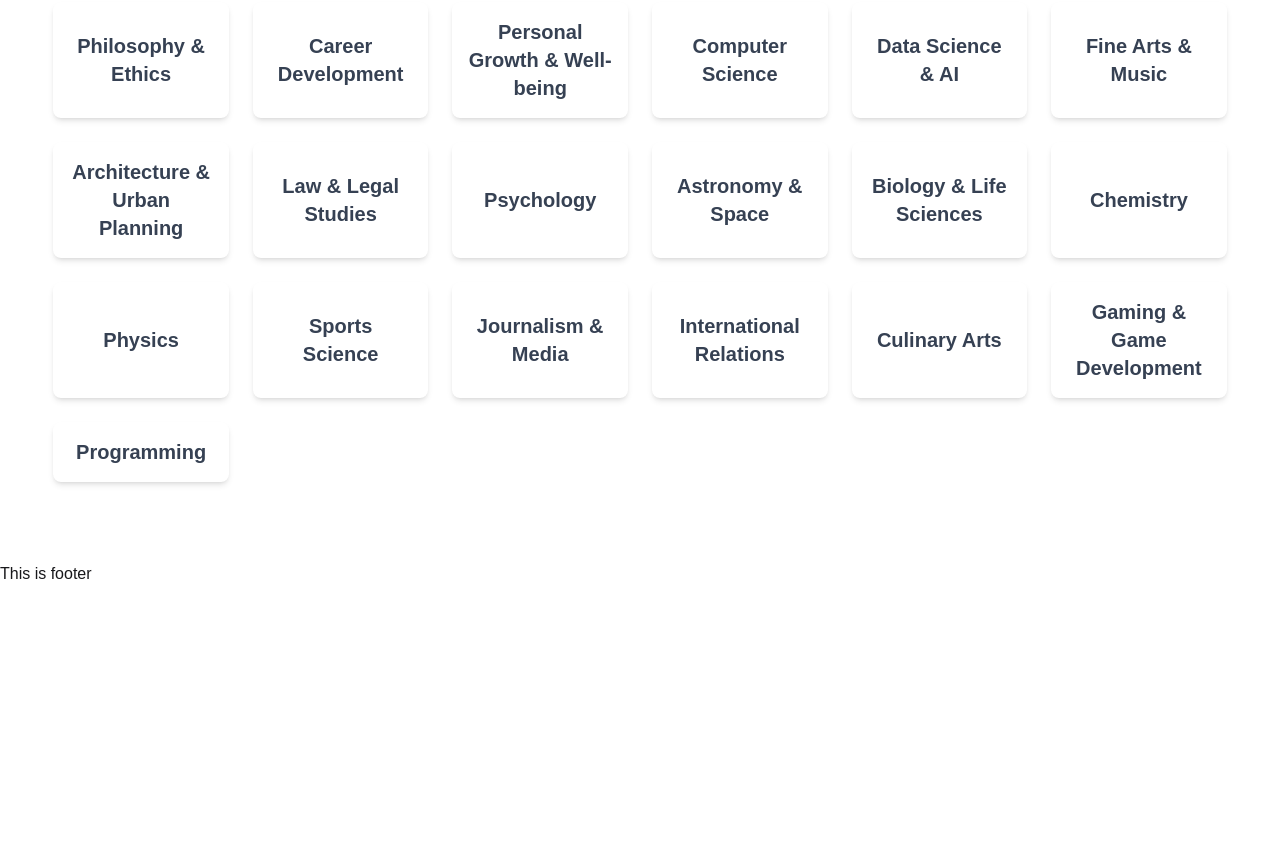
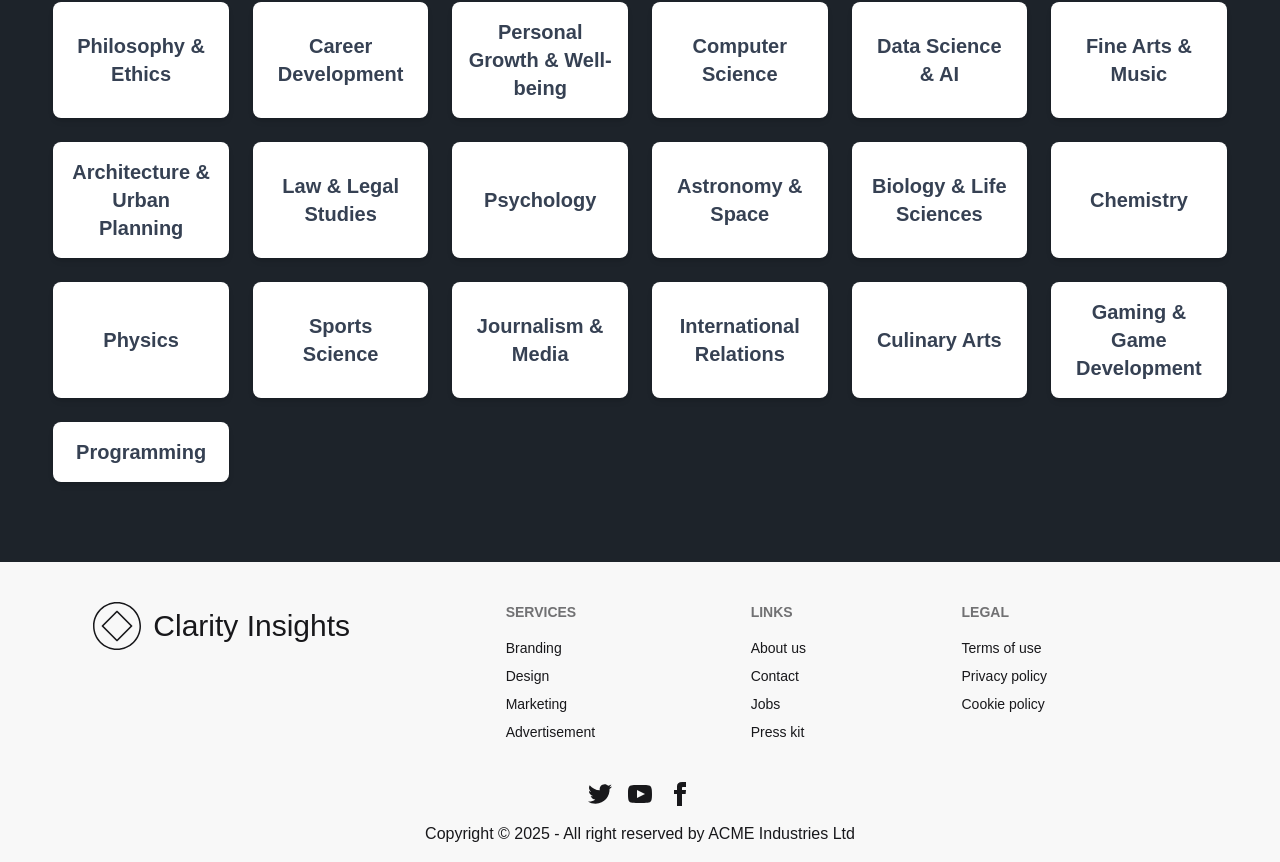
Before and after one commit to Rayhan-Rony/clarity-insight-client, a React (Vite) app: page / in a window 1280 px wide. Shown: the part 1522-2384 px from the top of the page. Before the commit the page ends 2108 px from the top, so only its background shows below. Built offline with nearby package versions, Linux system fonts and the light colour scheme; no server answers.

Commit message:
added latest insight section darkmood comapatiable

```diff
--- a/index.html
+++ b/index.html
@@ -4,7 +4,7 @@
     <meta charset="UTF-8" />
     <link rel="icon" type="image/svg+xml" href="/vite.svg" />
     <meta name="viewport" content="width=device-width, initial-scale=1.0" />
-    <title>Vite + React</title>
+    <title>Clarity Insights</title>
   </head>
   <body class="karla">
     <div id="root"></div>
--- a/package.json
+++ b/package.json
@@ -18,6 +18,7 @@
     "react-hook-form": "^7.57.0",
     "react-icons": "^5.5.0",
     "react-router": "^7.6.2",
+    "sweetalert2": "^11.22.0",
     "tailwindcss": "^4.1.8"
   },
   "devDependencies": {
--- a/src/Components/Footer.jsx
+++ b/src/Components/Footer.jsx
@@ -2,9 +2,90 @@ import React from "react";
 
 const Footer = () => {
   return (
-    <div>
-      <h1>This is footer</h1>
-    </div>
+    <footer className="bg-base-200">
+      <div className="footer sm:footer-horizontal  text-base-content p-10 max-w-11/12 mx-auto">
+        <div className="flex items-center gap-3">
+          {/* <img className="w-8 h-8 " src={logoIcon} alt="" /> */}
+          <svg
+            viewBox="0 0 32 32"
+            xmlns="http://www.w3.org/2000/svg"
+            className="w-12 h-12 fill-current "
+          >
+            <path
+              d="M16,1c8.271,0,15,6.729,15,15s-6.729,15-15,15S1,24.271,1,16S7.729,1,16,1 M16,0C7.163,0,0,7.163,0,16s7.163,16,16,16
+            s16-7.163,16-16S24.837,0,16,0L16,0z"
+            />
+            <path
+              d="M16,7.045L24.955,16L16,24.955L7.045,16L16,7.045 M16,5.607l-0.793,0.793L6.4,15.107L5.607,16l0.793,0.893l8.807,8.707
+            L16,26.393l0.793-0.793l8.807-8.707L26.393,16l-0.793-0.893l-8.807-8.707L16,5.607L16,5.607z"
+            />
+          </svg>
+          <a className="text-3xl font bold  ">Clarity Insights</a>
+        </div>
+        <nav>
+          <h6 className="footer-title">Services</h6>
+          <a className="link link-hover">Branding</a>
+          <a className="link link-hover">Design</a>
+          <a className="link link-hover">Marketing</a>
+          <a className="link link-hover">Advertisement</a>
+        </nav>
+        <nav>
+          <h6 className="footer-title">Links</h6>
+          <a className="link link-hover">About us</a>
+          <a className="link link-hover">Contact</a>
+          <a className="link link-hover">Jobs</a>
+          <a className="link link-hover">Press kit</a>
+        </nav>
+        <nav>
+          <h6 className="footer-title">Legal</h6>
+          <a className="link link-hover">Terms of use</a>
+          <a className="link link-hover">Privacy policy</a>
+          <a className="link link-hover">Cookie policy</a>
+        </nav>
+      </div>
+
+      <nav className=" flex gap-4 justify-center items-center pb-4">
+        <a>
+          <svg
+            xmlns="http://www.w3.org/2000/svg"
+            width="24"
+            height="24"
+            viewBox="0 0 24 24"
+            className="fill-current"
+          >
+            <path d="M24 4.557c-.883.392-1.832.656-2.828.775 1.017-.609 1.798-1.574 2.165-2.724-.951.564-2.005.974-3.127 1.195-.897-.957-2.178-1.555-3.594-1.555-3.179 0-5.515 2.966-4.797 6.045-4.091-.205-7.719-2.165-10.148-5.144-1.29 2.213-.669 5.108 1.523 6.574-.806-.026-1.566-.247-2.229-.616-.054 2.281 1.581 4.415 3.949 4.89-.693.188-1.452.232-2.224.084.626 1.956 2.444 3.379 4.6 3.419-2.07 1.623-4.678 2.348-7.29 2.04 2.179 1.397 4.768 2.212 7.548 2.212 9.142 0 14.307-7.721 13.995-14.646.962-.695 1.797-1.562 2.457-2.549z"></path>
+          </svg>
+        </a>
+        <a>
+          <svg
+            xmlns="http://www.w3.org/2000/svg"
+            width="24"
+            height="24"
+            viewBox="0 0 24 24"
+            className="fill-current"
+          >
+            <path d="M19.615 3.184c-3.604-.246-11.631-.245-15.23 0-3.897.266-4.356 2.62-4.385 8.816.029 6.185.484 8.549 4.385 8.816 3.6.245 11.626.246 15.23 0 3.897-.266 4.356-2.62 4.385-8.816-.029-6.185-.484-8.549-4.385-8.816zm-10.615 12.816v-8l8 3.993-8 4.007z"></path>
+          </svg>
+        </a>
+        <a>
+          <svg
+            xmlns="http://www.w3.org/2000/svg"
+            width="24"
+            height="24"
+            viewBox="0 0 24 24"
+            className="fill-current"
+          >
+            <path d="M9 8h-3v4h3v12h5v-12h3.642l.358-4h-4v-1.667c0-.955.192-1.333 1.115-1.333h2.885v-5h-3.808c-3.596 0-5.192 1.583-5.192 4.615v3.385z"></path>
+          </svg>
+        </a>
+      </nav>
+      <aside>
+        <p className="text-center pb-4">
+          Copyright © {new Date().getFullYear()} - All right reserved by ACME
+          Industries Ltd
+        </p>
+      </aside>
+    </footer>
   );
 };
 
--- a/src/Components/InsightCard.jsx
+++ b/src/Components/InsightCard.jsx
@@ -6,20 +6,20 @@ const InsightCard = ({ article }) => {
   console.log(year, month, day);
 
   return (
-    <div className="bg-white rounded-lg shadow-md p-6 hover:shadow-lg transition-shadow duration-300">
-      <h2 className="md:text-2xl text-xl font-bold text-gray-800 mb-2">
+    <div className="bg-white dark:bg-gray-800 dark:shadow-xl dark:hover:shadow-2xl rounded-lg shadow-md p-6 hover:shadow-lg transition-shadow duration-300">
+      <h2 className="md:text-2xl dark:text-gray-100 text-xl font-bold text-gray-800 mb-2">
         {article.title}
       </h2>
-      <p className="text-gray-600 text-sm mb-4">
+      <p className="text-gray-600 text-sm mb-4 dark:text-gray-300">
         By {article.name} on {`${day[0]}${day[1]}/${month}/${year}`}
       </p>
       {/* line-clamp-3 ensures the content snippet doesn't exceed 3 lines */}
-      <p className="text-gray-700 leading-relaxed mb-4 line-clamp-3">
+      <p className="text-gray-700 leading-relaxed mb-4 line-clamp-3 dark:text-gray-200">
         {article.content}
       </p>
       <Link
         to={`/insights/${article._id}`}
-        className="group relative inline-flex items-center overflow-hidden rounded-sm px-8 py-3 bg-[#00FFFF]  text-black focus:ring-3 focus:outline-hidden"
+        className="group relative inline-flex items-center overflow-hidden rounded-sm px-8 py-3 bg-[#00FFFF]  text-black dark:bg-cyan-500 focus:ring-3 focus:outline-hidden"
         href="#"
       >
         <span className="absolute -end-full transition-all group-hover:end-4">
--- a/src/Components/LatestInsights.jsx
+++ b/src/Components/LatestInsights.jsx
@@ -17,8 +17,8 @@ const LatestInsights = () => {
   }, []);
 
   return (
-    <div className="md:py-20 py-10 max-w-11/12 mx-auto">
-      <h2 className="md:text-4xl text-2xl font-bold text-center text-gray-900 md:mb-12 mb-6">
+    <div className="md:py-20 py-10 max-w-11/12 mx-auto ">
+      <h2 className="md:text-4xl text-2xl font-bold text-center dark:text-gray-100 text-gray-900 md:mb-12 mb-6">
         Latest Insights
       </h2>
       <div className="grid grid-cols-1 md:grid-cols-2 lg:grid-cols-3 gap-6">
--- a/src/Pages/Home.jsx
+++ b/src/Pages/Home.jsx
@@ -6,7 +6,7 @@ import LoadingPage from "./LoadingPage";
 
 const Home = () => {
   return (
-    <div>
+    <div data-theme="dark">
       <Banner></Banner>
 
       <LatestInsights></LatestInsights>
--- a/src/Pages/MyArticle.jsx
+++ b/src/Pages/MyArticle.jsx
@@ -5,15 +5,13 @@ import { Link, Navigate } from "react-router";
 import Modal from "../Components/Modal";
 import PostArticle from "../Pages/PostArticle";
 import InputField from "../Components/InputField";
+import Swal from "sweetalert2";
 
 const MyArticles = () => {
   const { user, loading } = useAuth();
   const [articles, setArticles] = useState([]);
   const [modalArticles, setModalArticles] = useState([]);
   const [isModalOpen, setIsModalOpen] = useState(false);
-  // const currentTags = watch("tags", []); // Watch the 'tags' field, default to empty array
-  // console.log(currentTags);
-  const [tags, setTags] = useState([]);
 
   const openModal = () => {
     setIsModalOpen(true);
@@ -37,28 +35,7 @@ const MyArticles = () => {
       })
       .catch((error) => console.log(error));
   }, [loading]);
-  const handleAddTag = (e) => {
-    if (e.key === "Enter" || e.key === ",") {
-      e.preventDefault(); // Prevent form submission or comma from typing
-      const newTag = e.target.value.trim();
-      console.log(newTag);
-      setTags([...tags, newTag]);
 
-      // if (newTag && !currentTags.includes(newTag)) {
-      // Add if not empty and not a duplicate
-      // setValue("tags", [...currentTags, newTag]);
-      e.target.value = ""; // Clear the input
-      // }
-    }
-  };
-  const handleRemoveTag = (tagToRemove) => {
-    const remainingTag = tags.filter((tag) => tag !== tagToRemove);
-    console.log(remainingTag);
-    setTags([...remainingTag]);
-  };
-  console.log(tags);
-  console.log("Articles", articles);
-  console.log("modalAriticle", modalArticles);
   const handleUpdateWithModal = (e) => {
     e.preventDefault();
     const form = e.target;
@@ -80,12 +57,29 @@ const MyArticles = () => {
       });
   };
   const handleDeleteArticle = (id) => {
-    axios
-      .delete(`http://localhost:3000/myArticles/${id}`)
-      .then((response) => console.log(response))
-      .catch((error) => {
-        console.log(error);
-      });
+    Swal.fire({
+      title: "Are you sure?",
+      text: "You won't be able to revert this!",
+      icon: "warning",
+      showCancelButton: true,
+      confirmButtonColor: "#3085d6",
+      cancelButtonColor: "#d33",
+      confirmButtonText: "Yes, delete it!",
+    }).then((result) => {
+      if (result.isConfirmed) {
+        Swal.fire({
+          title: "Deleted!",
+          text: "Your file has been deleted.",
+          icon: "success",
+        });
+      }
+    });
+    // axios
+    //   .delete(`http://localhost:3000/myArticles/${id}`)
+    //   .then((response) => console.log(response))
+    //   .catch((error) => {
+    //     console.log(error);
+    //   });
   };
   return (
     <div className="min-h-screen bg-gray-100  flex flex-col items-center py-8 px-4">
```
Also changed, not shown: 1 other file (tests, documents, lock files or other folders).
